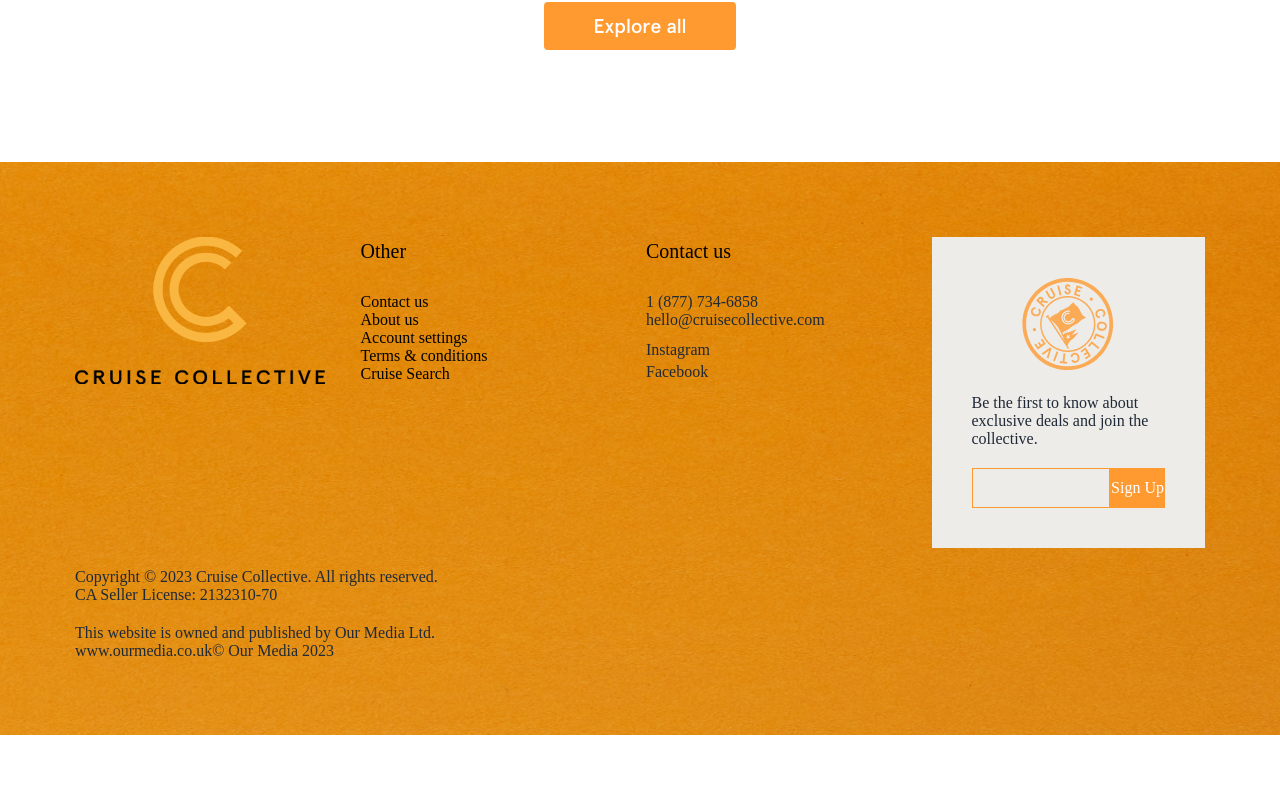
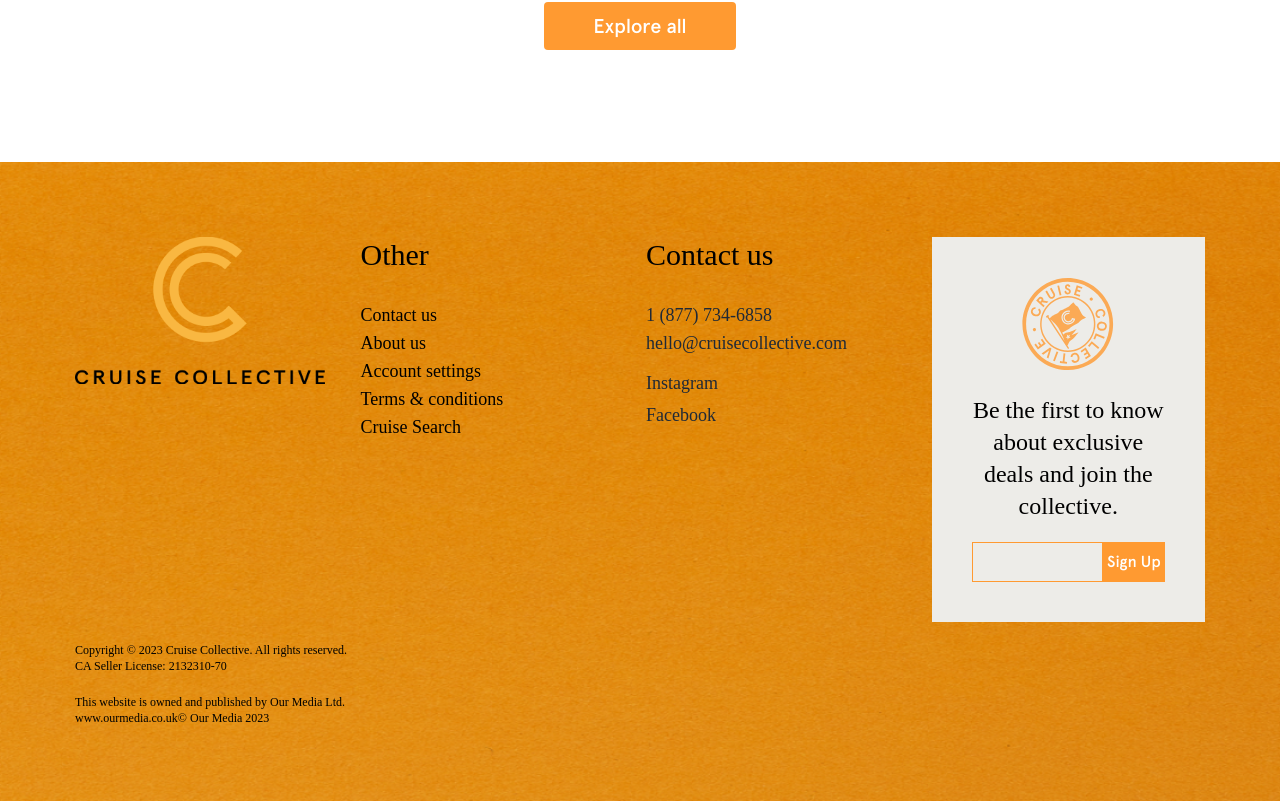
Before and after one commit to Shahnuralam/Cruise-Collective-Frontend, a Next.js app: page / in a window 1280 px wide. Shown: the part 6736-7537 px from the top of the page. Before the commit the page ends 7471 px from the top, so only its background shows below. Built offline with nearby package versions, Linux system fonts and the light colour scheme; no server answers; a web font is replaced by a local one.

Commit message:
font family added done 2

```diff
--- a/src/layout/Footer/Footer.tsx
+++ b/src/layout/Footer/Footer.tsx
@@ -37,11 +37,11 @@ const Footer: React.FC<IFooterProps> = (props) => {
           </div>
 
           <div className="order-3 md:order-2">
-            <div className="text-xl text-black mb-4">Other</div>
+            <div className="text-3xl text-black mb-4">Other</div>
             <ul className="pt-3">
             {footerNavItems.map((navItem, navItemIdx) => (
               <li key={`_fni_${navItem.id}-${navItemIdx}`}>
-                <Link href={navItem.href} rel="nofollow" className="transition-all ease-out duration-300 text-black no-underline hover:underline">
+                <Link href={navItem.href} rel="nofollow" className="text-lg transition-all ease-out duration-300 text-black no-underline hover:underline">
                 {navItem.name}
                 </Link>
               </li>
@@ -50,12 +50,12 @@ const Footer: React.FC<IFooterProps> = (props) => {
           </div>
 
           <div className="order-2 md:order-3">
-            <div className="text-xl text-black mb-4">Contact us</div>
+            <div className="text-3xl text-black mb-4">Contact us</div>
             <div className="pt-3">
-              <div className="tel"> 1 (877) 734-6858</div>
-              <div className="email">hello@cruisecollective.com</div>
+              <div className="tel text-lg"> 1 (877) 734-6858</div>
+              <div className="email text-lg">hello@cruisecollective.com</div>
             </div>
-            <div className="pt-3 flex flex-col gap-1">
+            <div className="pt-3 flex flex-col gap-1 text-lg">
               <Link href="#">Instagram</Link>
               <Link href="#">Facebook</Link>
             </div>
@@ -65,15 +65,16 @@ const Footer: React.FC<IFooterProps> = (props) => {
             <div className="flex justify-center">
               <FooterRightImage></FooterRightImage>
             </div>
-             <p className="mt-6">Be the first to know about exclusive deals and join the collective.</p>
+             <p className="mt-6 text-black text-2xl text-center">Be the first to know about exclusive deals and join the collective.</p>
             <div className="flex pt-5">
-              <input className="border border-cruise w-full h-10 bg-[#EDECE8] px-2" />
-              <button className="bg-cruise text-white w-20">Sign Up</button>
+              <input className="border outline-0 border-cruise w-full h-10 bg-[#EDECE8] px-2" />
+              {/* <input  className="w-full py-4 xl:py-3 px-4 pl-10 bg-transparent hover:bg-[#c7d1a3] focus:bg-[#c7d1a3] border hover:border-[#c7d1a3] hover:border-opacity-[15%] xl:border-[#c7d1a3] xl:border-opacity-[15%] hover:bg-opacity-[15%] focus:bg-opacity-[15%] outline-0 rounded" /> */}
+              <button className="bg-cruise text-white w-24 text-base apercu_medium">Sign Up</button>
             </div>
           </div>
         </div>
 
-        <div className="copyRightFooterContainer pt-5">
+        <div className="copyRightFooterContainer pt-5 text-xs text-black">
           <div>Copyright © 2023 Cruise Collective. All rights reserved.</div>
           <div>CA Seller License: 2132310-70</div>
 
--- a/src/layout/Header/Header.tsx
+++ b/src/layout/Header/Header.tsx
@@ -133,7 +133,7 @@ const Header: React.FC<IHeaderProps> = (props) => {
           <input
             type="text"
             placeholder="Enter your email"
-            className="px-4 py-2 border-l border-cruise "
+            className="px-4 py-2 border-l border-cruise outline-0"
           />
           <button className="bg-cruise px-4 py-2">Sign Up</button>
         </div>
```
